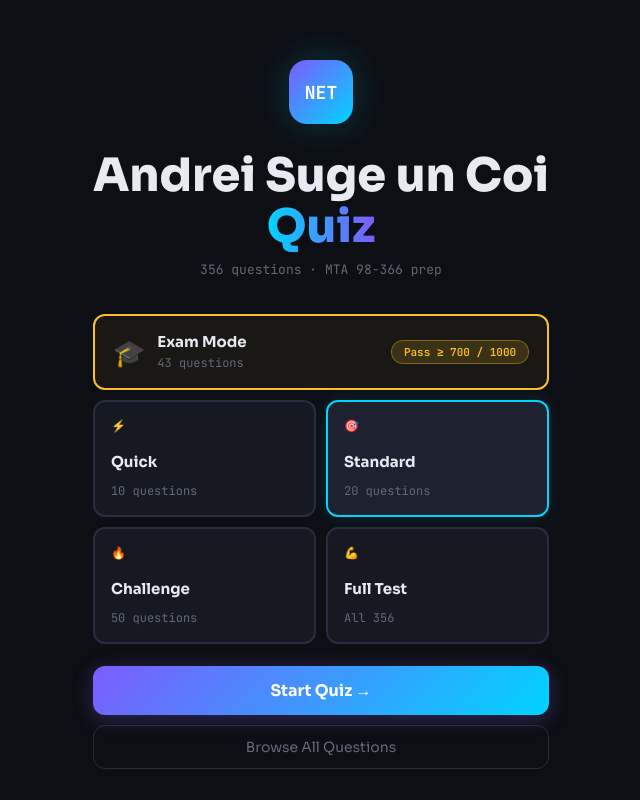
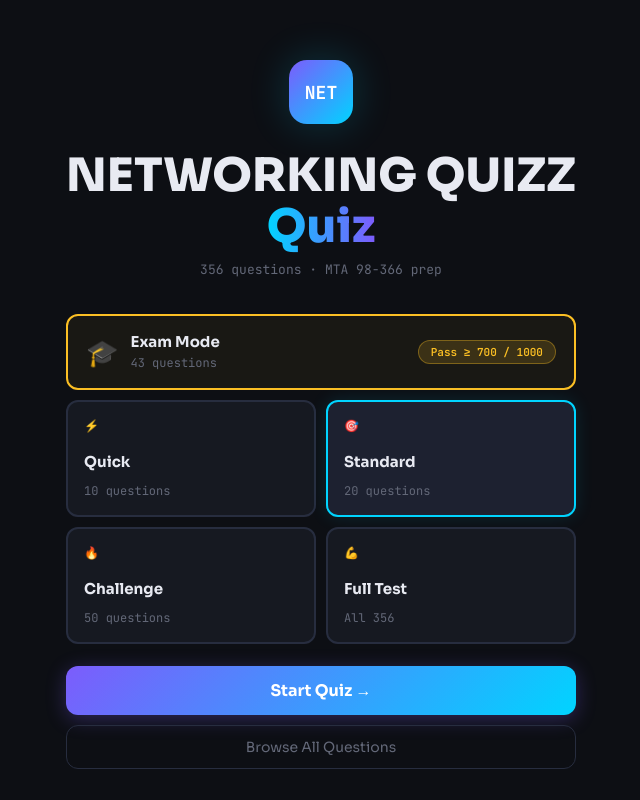
Before and after one commit to 00NYXth/NET_QUIZZ, a plain HTML site: page index.html in a window 1280 px wide. Shown: the whole page, without its empty margins (319-959 px from the left). Drawn offline with Linux system fonts and the light colour scheme.

Commit message:
Update index.html

```diff
--- a/index.html
+++ b/index.html
@@ -15,7 +15,7 @@
 <div id="screen-home" class="screen active">
   <div class="home-wrap">
     <div class="logo-badge">NET</div>
-    <h1 class="home-title">Andrei Suge un Coi<br/><span>Quiz</span></h1>
+    <h1 class="home-title">NETWORKING QUIZZ<br/><span>Quiz</span></h1>
     <p class="home-sub">356 questions · MTA 98-366 prep</p>
 
     <div class="mode-cards">
```
